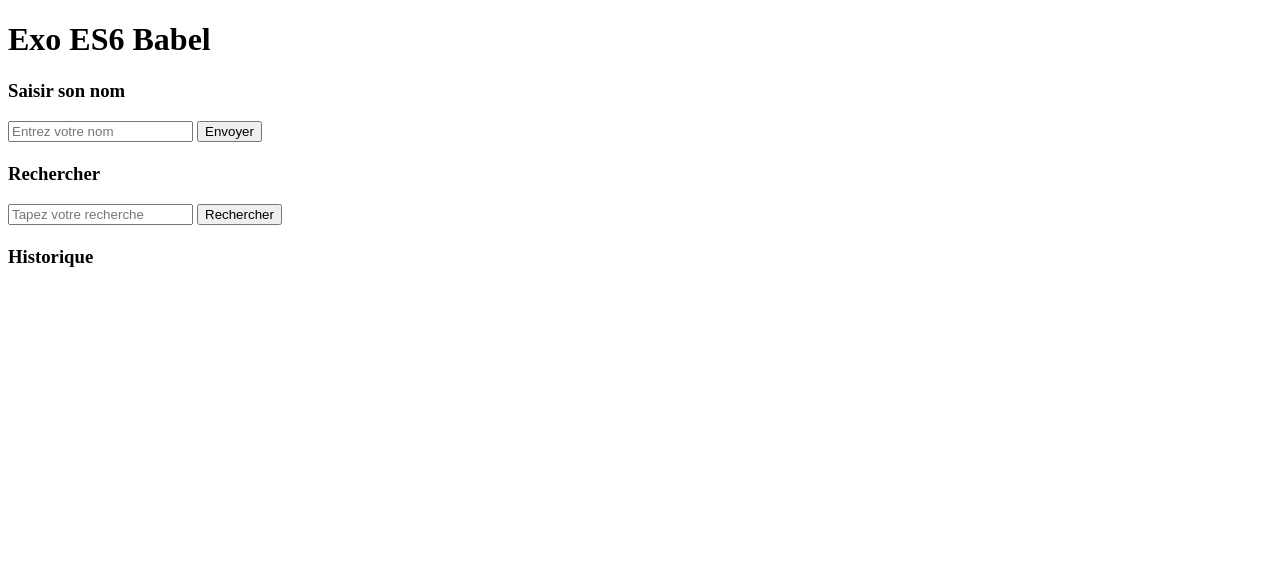
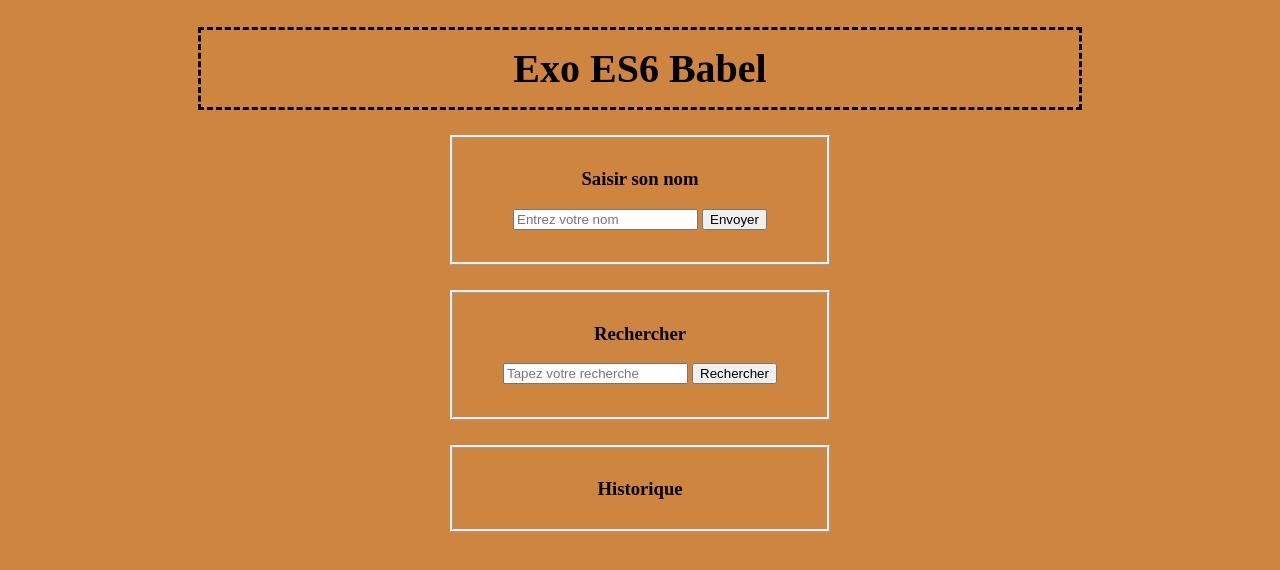
Before and after one commit to Vanoux/ES6_Babel, a website: page public/index.html in a window 1280 px wide. Drawn offline with Linux system fonts and the light colour scheme.

Commit message:
un peu de css

```diff
--- a/public/index.html
+++ b/public/index.html
@@ -13,22 +13,28 @@
 
     <h1>Exo ES6 Babel</h1>
 
+    <div class = "form">
         <h3>Saisir son nom</h3>
             <input type="text" name="enter name" id="name" placeholder="Entrez votre nom" />
                 <button type="submit" id="submit" onclick="getValue();">Envoyer</button>
                     <div>
                         <h4 id="answer"></h4>
                     </div>
+    </div>
 
+    <div class = "form">
         <h3>Rechercher</h3>
             <input type="text" name="research" id="research" placeholder="Tapez votre recherche">
                 <button type="submit" id="search" onclick="searchValue();">Rechercher</button>
                 <div>
                     <h4 id="result"></h4>
                 </div>
+    </div>
 
+    <div class = "form">
         <h3>Historique</h3>
             <ul id="list"></ul>
+    </div>
 
 </body>
 
--- a/public/style.css
+++ b/public/style.css
@@ -0,0 +1,24 @@
+body {
+    background-color: peru;
+    text-align: center;
+    color: black;
+}
+h1 {
+    font-size: 40px;
+    border-style: dashed;
+    padding: 15px;
+    margin-left: 15%;
+    margin-right: 15%;
+    margin-bottom: 2%;
+}
+.form {
+    border-style: ridge;
+    padding: 11px;
+    margin-left: 35%;
+    margin-right: 35%;
+    margin-bottom: 2%;
+}
+ul {
+    text-align: left;
+    font-weight: bold;
+}
```
Lines whose indentation alone changed are shown as unchanged.
